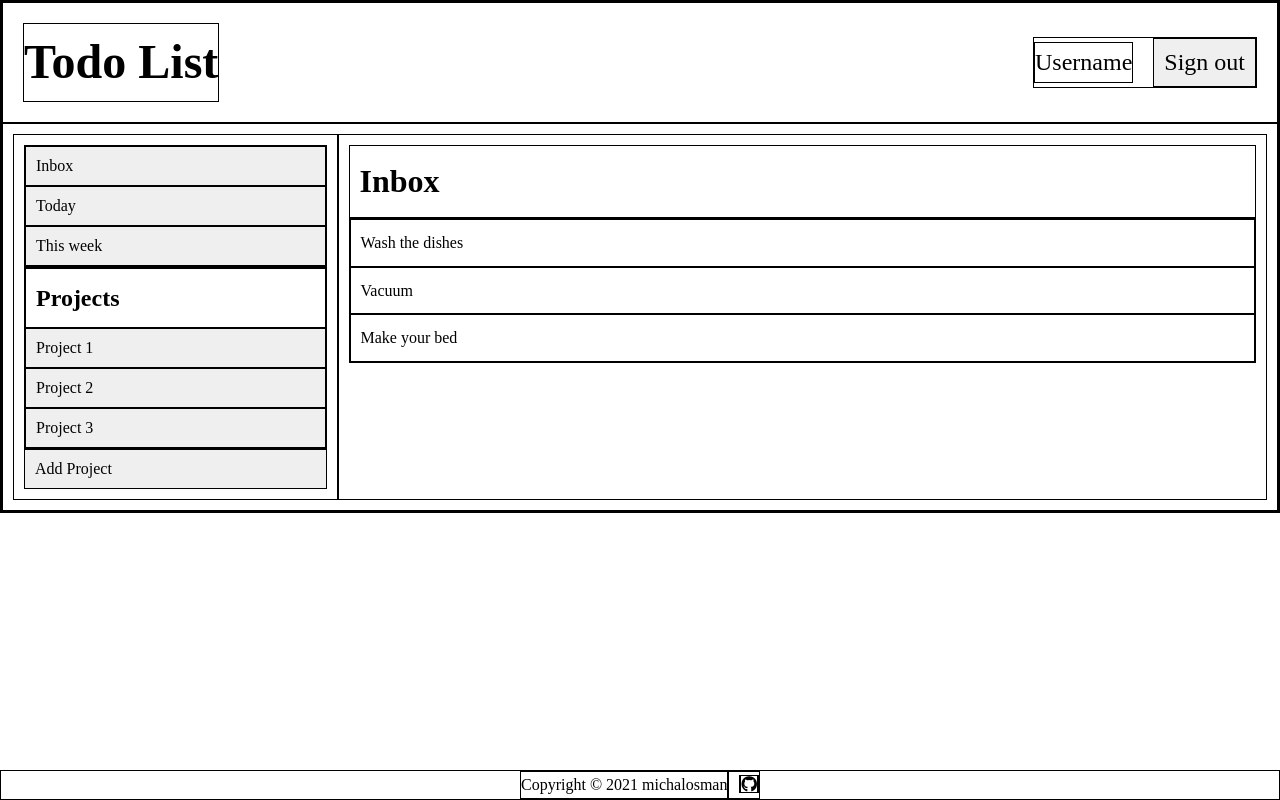
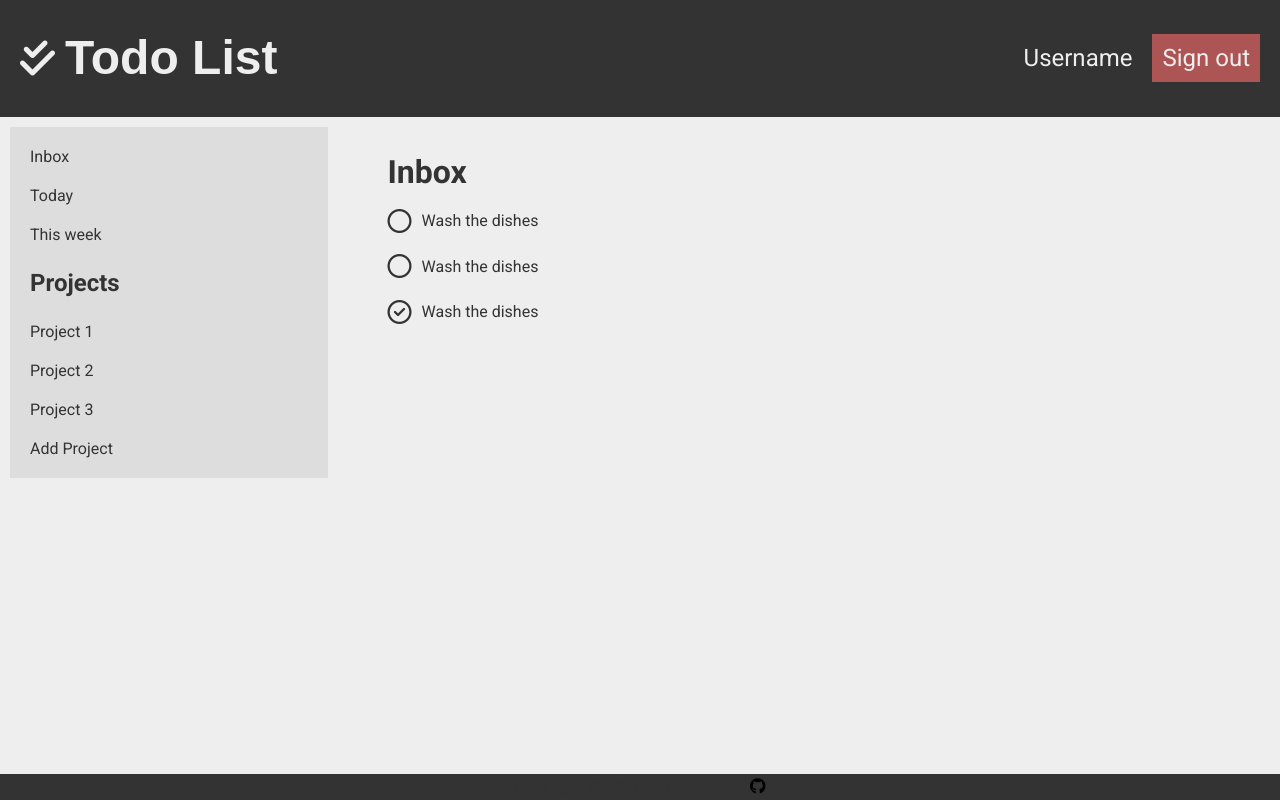
Before and after one commit to mr-Bones3108/to-do-list-js, a website built with webpack: page dist/index.html in a window 1280 px wide. Built offline with nearby package versions, Linux system fonts and the light colour scheme; a web font is replaced by a local one.

Commit message:
Finish basic styling

```diff
--- a/dist/index.html
+++ b/dist/index.html
@@ -5,6 +5,11 @@
     <meta name="viewport" content="width=device-width, initial-scale=1.0">
     <title>ToDo List WebApp</title>
     <link rel="stylesheet" href="style.css" />
+    <link rel="preconnect" href="https://fonts.gstatic.com" />
+    <link
+      href="https://fonts.googleapis.com/css2?family=Roboto:wght@400;700&family=Yusei+Magic&display=swap"
+      rel="stylesheet"
+    />
     <script
       src="https://kit.fontawesome.com/4c536a6bd5.js"
       crossorigin="anonymous"
@@ -13,7 +18,10 @@
 <body>
     <body>
         <header class="header">
-          <h1 class="logo">Todo List</h1>
+            <div class="logo">
+                <i class="fas fa-check-double"></i>
+                <h1 class="page-name">Todo List</h1>
+              </div>
           <div class="user-panel">
             <p class="user-name">Username</p>
             <button class="button-sign-out">Sign out</button>
@@ -22,24 +30,33 @@
         <main class="main">
           <nav class="nav">
             <div class="default-projects">
-              <button class="button-project">Inbox</button>
-              <button class="button-project">Today</button>
-              <button class="button-project">This week</button>
+                <button class="button-nav">Inbox</button>
+                <button class="button-nav">Today</button>
+                <button class="button-nav">This week</button>
             </div>
             <div class="user-projects">
               <h1>Projects</h1>
-              <button class="button-project">Project 1</button>
-          <button class="button-project">Project 2</button>
-          <button class="button-project">Project 3</button>
+              <button class="button-nav">Project 1</button>
+              <button class="button-nav">Project 2</button>
+              <button class="button-nav">Project 3</button>
             </div>
-            <button class="button-add-project">Add Project</button>
+            <button class="button-nav">Add Project</button>
           </nav>
           <div class="project-preview">
             <h1>Inbox</h1>
             <div class="tasks-list">
-              <div class="task">Wash the dishes</div>
-              <div class="task">Vacuum</div>
-              <div class="task">Make your bed</div>
+                <div class="task">
+                    <i class="far fa-circle"></i>
+                    <p class="task-content">Wash the dishes</p>
+                  </div>
+                  <div class="task">
+                    <i class="far fa-circle"></i>
+                    <p class="task-content">Wash the dishes</p>
+                  </div>
+                  <div class="task">
+                    <i class="far fa-check-circle"></i>
+                    <p class="task-content">Wash the dishes</p>
+                  </div>
             </div>
           </div>
         </main>
--- a/dist/style.css
+++ b/dist/style.css
@@ -1,10 +1,8 @@
 :root {
-    --font: #fff;
-    --background: #fff;
-    --header-background: #fff;
-    --nav-background: #fff;
-    --main-background: #fff;
-    --footer-background: #fff
+    --primary-dark: #333;
+    --secondary-dark: #444;
+    --primary-light: #eee;
+    --secondary-light: #ddd;
   }
 
   *,
@@ -13,7 +11,9 @@
     box-sizing: border-box;
     padding: 0;
     margin: 0;
-    border: 1px solid black;
+
+  /* helpful when creating basic structure */
+  /* border: 1px solid black; */
   }
 
   html {
@@ -23,6 +23,9 @@
 
   body {
     font-size: 1.6rem;
+    font-family: "Roboto", sans-serif;
+    color: var(--primary-dark);
+    background-color: var(--primary-light);
   }
 
   header {
@@ -34,17 +37,36 @@
     color: inherit;
     font-family: inherit;
     font-size: inherit;
-    /* border: none; */
+    border: none;
     outline: none;
     cursor: pointer;
     padding: 1rem;
   }
+
+  /* Header */
 
   .header {
     display: flex;
     align-items: center;
     justify-content: space-between;
     padding: 2rem;
+    background-color: var(--primary-dark);
+    color: var(--primary-light);
+  }
+
+  .logo {
+    display: flex;
+    align-items: center;
+    justify-content: center;
+  }
+
+  .fa-check-double {
+    font-size: 4rem;
+  }
+
+  .page-name {
+    margin-left: 1rem;
+    font-family: "Yusei Magic", sans-serif;
   }
 
   .user-panel {
@@ -57,6 +79,14 @@
     margin-right: 2rem;
   }
 
+  .button-sign-out {
+    background-color: rgba(173, 85, 85, 1);
+  }
+
+  .button-sign-out:hover {
+    background-color: rgba(173, 85, 85, 0.9);
+  }
+
   /* Main */
 
   .main {
@@ -67,11 +97,22 @@
   .nav {
     padding: 1rem;
     flex: 1;
+    height: 100%;
+    background-color: var(--secondary-light);
   }
 
-  .nav button {
+  .nav {
     width: 100%;
+  }
+
+  .button-nav {
+    width: 100%;
+    background-color: var(--secondary-light);
     text-align: left;
+  }
+
+  .button-nav:hover {
+    background-color: #ccc;
   }
 
   .default-project {
@@ -84,16 +125,25 @@
 
   .project-preview {
     flex: 3;
+    margin-top: 2rem;
+    margin-left: 5rem;
+  }
+
+  .project-preview h1 {
+    padding: 0 1rem;
+  }
+
+  .task {
+    display: flex;
+    align-items: center;
     padding: 1rem;
   }
 
-  .project-preview h1 {
-    padding: 1rem;
-  }
-
-  .task {
-    padding: 1rem;
-  }
+.fa-circle,
+.fa-check-circle {
+  margin-right: 1rem;
+  font-size: 2.4rem;
+}
 
   /* Footer */
 
@@ -105,9 +155,10 @@
     align-items: center;
     justify-content: center;
     width: 100%;
+    background-color: var(--primary-dark);
   }
 
-  .fab {
+  .fa-github {
     margin-left: 1rem;
     color: black;
   }
```
